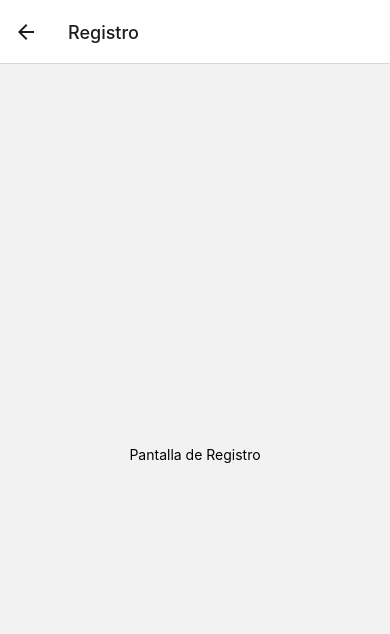
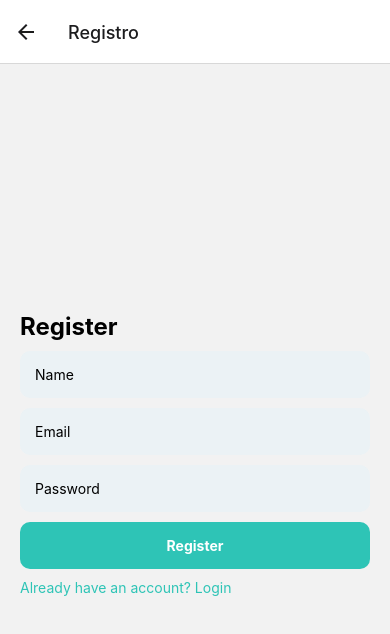
Before and after one commit to UMG-Proyects/deportGo, a React Native app: screen /Registro in a window 390 px wide. Shown: the top 634 px of the page. Built offline with nearby package versions, Linux system fonts and the light colour scheme.

Commit message:
✨ New menu Drawer

```diff
--- a/App.js
+++ b/App.js
@@ -4,8 +4,8 @@ import { createNativeStackNavigator } from "@react-navigation/native-stack";
 import { Provider } from "react-redux";
 import { store } from "./redux/store";
 import Login from "./screens/login";
-import Hom from "./components/Navigation";
 import Registro from "./screens/ScreenRegistro";
+import Navigation from "./components/Navigation";
 
 const Stack = createNativeStackNavigator();
 
@@ -15,12 +15,12 @@ function App() {
       <NavigationContainer>
         <Stack.Navigator initialRouteName="login">
           <Stack.Screen name="login" component={Login} />
+          <Stack.Screen name="Registro" component={Registro} />
           <Stack.Screen
             name="hom"
-            component={Hom}
+            component={Navigation}
             options={{ headerShown: false }}
           />
-          <Stack.Screen name="Registro" component={Registro} />
         </Stack.Navigator>
       </NavigationContainer>
     </Provider>
--- a/components/Nav.jsx
+++ b/components/Nav.jsx
@@ -1,38 +1,29 @@
 import React from "react";
-import { NavigationContainer } from "@react-navigation/native";
-import { createBottomTabNavigator } from "@react-navigation/bottom-tabs";
-import { createDrawerNavigator } from "@react-navigation/drawer";
-import { HomeScreen } from "../screens/ScreenHome";
-import { ProfileScreen } from "../screens/ScreenPerfil";
-import { SettingScreen } from "../screens/ScreenAjustes";
-import { DeportScreen } from "../screens/ScreenDeporte";
-import { CategoryScreen } from "../screens/ScreenCategoria";
-import { ReferyScreen } from "../screens/ScreenArbitro";
+import { View, Image, TouchableOpacity, Text } from "react-native";
+import { MaterialIcons } from "@expo/vector-icons";
 
-const BottomTab = createBottomTabNavigator();
-const Drawer = createDrawerNavigator();
-
-const BottomTabNavigator = () => {
+const CustomHeader = ({ navigation, title }) => {
   return (
-    <BottomTab.Navigator>
-      <BottomTab.Screen name="Home" component={HomeScreen} />
-      <BottomTab.Screen name="Perfil" component={ProfileScreen} />
-      <BottomTab.Screen name="Ajustes" component={SettingScreen} />
-    </BottomTab.Navigator>
+    <View
+      style={{
+        flexDirection: "row",
+        alignItems: "center",
+        paddingHorizontal: 10,
+        backgroundColor: "#fff",
+      }}
+    >
+      <TouchableOpacity onPress={() => navigation.openDrawer()}>
+        <MaterialIcons name="menu" size={28} color="black" />
+      </TouchableOpacity>
+      <View style={{ flex: 1, alignItems: "center" }}>
+        <Text style={{ fontSize: 22, fontWeight: "bold" }}>{title}</Text>
+      </View>
+      <Image
+        source={require("../src/Image/logo.jpeg")}
+        style={{ width: 45, height: 45 }}
+      />
+    </View>
   );
 };
 
-const Nav = () => {
-  return (
-    <NavigationContainer>
-      <Drawer.Navigator>
-        <Drawer.Screen name="Main" component={BottomTabNavigator} />
-        <Drawer.Screen name="Deportes" component={DeportScreen} />
-        <Drawer.Screen name="Categorias" component={CategoryScreen} />
-        <Drawer.Screen name="Arbitros" component={ReferyScreen} />
-      </Drawer.Navigator>
-    </NavigationContainer>
-  );
-};
-
-export default Nav;
+export default CustomHeader;
--- a/components/Navigation.jsx
+++ b/components/Navigation.jsx
@@ -1,15 +1,21 @@
 import React from "react";
 import { createBottomTabNavigator } from "@react-navigation/bottom-tabs";
+import { createDrawerNavigator } from "@react-navigation/drawer";
+import Home from "../screens/ScreenHome";
 import Perfil from "../screens/ScreenPerfil";
 import Ajustes from "../screens/ScreenAjustes";
-import Home from "../screens/ScreenHome";
+import Deportes from "../screens/ScreenDeporte";
+import Categorias from "../screens/ScreenCategoria";
+import Arbitros from "../screens/ScreenArbitro";
 import { MaterialIcons } from "@expo/vector-icons"; // Importa los iconos de MaterialIcons
+import Nav from "../components/Nav";
 
 const Tab = createBottomTabNavigator();
+const Drawer = createDrawerNavigator();
 
-export default function Hom() {
+const BottomTabNavigator = () => {
   return (
-    <Tab.Navigator>
+    <Tab.Navigator screenOptions={{ headerShown: false }}>
       <Tab.Screen
         name="Home"
         component={Home}
@@ -39,4 +45,23 @@ export default function Hom() {
       />
     </Tab.Navigator>
   );
+};
+
+const DrawerNavigator = () => {
+  return (
+    <Drawer.Navigator
+      screenOptions={({ navigation, route }) => ({
+        header: () => <Nav navigation={navigation} title={route.name} />,
+      })}
+    >
+      <Drawer.Screen name="Home" component={BottomTabNavigator} />
+      <Drawer.Screen name="Deportes" component={Deportes} />
+      <Drawer.Screen name="Categorias" component={Categorias} />
+      <Drawer.Screen name="Arbitros" component={Arbitros} />
+    </Drawer.Navigator>
+  );
+};
+
+export default function Navigation() {
+  return <DrawerNavigator />;
 }
--- a/screens/ScreenRegistro.jsx
+++ b/screens/ScreenRegistro.jsx
@@ -1,10 +1,86 @@
-import React from "react";
-import { View, Text } from "react-native";
+import React, { useState } from "react";
+import {
+  View,
+  Text,
+  TextInput,
+  TouchableOpacity,
+  StyleSheet,
+} from "react-native";
+import { SafeAreaView } from "react-native-safe-area-context";
+import axios from "../axios";
+import { useDispatch } from "react-redux";
+import { setUser } from "../redux/user/action";
 
-export default function Registro() {
+export default function Register({ navigation }) {
+  const dispatch = useDispatch();
+  const [form, setForm] = useState({
+    name: "",
+    email: "",
+    password: "",
+  });
+  const [error, setError] = useState([]);
+
+  const register = () => {
+    setError([]);
+    axios
+      .post("register", form)
+      .then(({ data }) => {
+        dispatch(setUser(data.user));
+        navigation.navigate("Login");
+      })
+      .catch((err) => {
+        setError(err.response.data);
+      });
+  };
+
   return (
-    <View style={{ flex: 1, justifyContent: "center", alignItems: "center" }}>
-      <Text>Pantalla de Registro</Text>
-    </View>
+    <SafeAreaView style={{ flex: 1 }}>
+      <View style={{ padding: 20, flex: 1, justifyContent: "center" }}>
+        <Text style={{ fontSize: 24, fontWeight: "bold" }}>Register</Text>
+        <TextInput
+          placeholder="Name"
+          value={form.name}
+          onChangeText={(text) => setForm({ ...form, name: text })}
+          style={styles.input}
+        />
+        <TextInput
+          placeholder="Email"
+          value={form.email}
+          onChangeText={(text) => setForm({ ...form, email: text })}
+          style={styles.input}
+        />
+        <TextInput
+          placeholder="Password"
+          secureTextEntry
+          value={form.password}
+          onChangeText={(text) => setForm({ ...form, password: text })}
+          style={styles.input}
+        />
+        <TouchableOpacity onPress={register} style={styles.button}>
+          <Text style={{ color: "#fff", fontWeight: "bold" }}>Register</Text>
+        </TouchableOpacity>
+        <TouchableOpacity onPress={() => navigation.navigate("Login")}>
+          <Text style={{ color: "#2EC4B6", marginTop: 10 }}>
+            Already have an account? Login
+          </Text>
+        </TouchableOpacity>
+      </View>
+    </SafeAreaView>
   );
 }
+
+const styles = StyleSheet.create({
+  input: {
+    backgroundColor: "#EBF2F5",
+    padding: 15,
+    borderRadius: 10,
+    marginTop: 10,
+  },
+  button: {
+    backgroundColor: "#2EC4B6",
+    padding: 15,
+    borderRadius: 10,
+    alignItems: "center",
+    marginTop: 10,
+  },
+});
--- a/screens/login.jsx
+++ b/screens/login.jsx
@@ -14,6 +14,8 @@ import axios from "../axios";
 import * as SecureStore from "expo-secure-store";
 import { StatusBar } from "react-native";
 import Icon from "react-native-vector-icons/MaterialIcons";
+
+import Hom from "../components/Navigation";
 
 export default function Login({ navigation }) {
   const dispatch = useDispatch();
@@ -178,7 +180,7 @@ const style = StyleSheet.create({
     backgroundColor: "#EBF2F5",
     padding: 7,
     borderRadius: 15,
-    borderColor: "000",
+    borderColor: "#000",
     borderWidth: 1,
     height: 50,
   },
```
